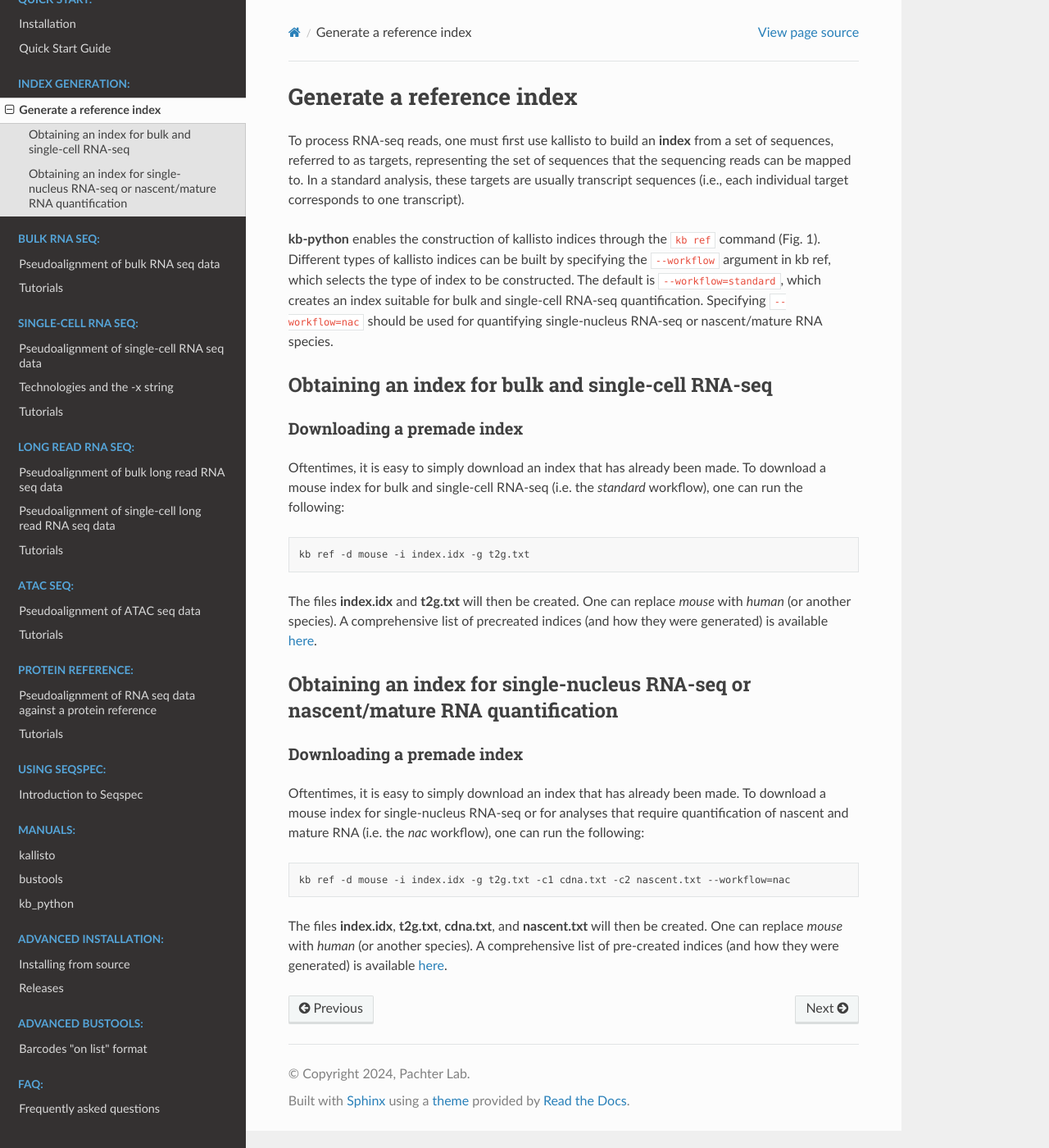
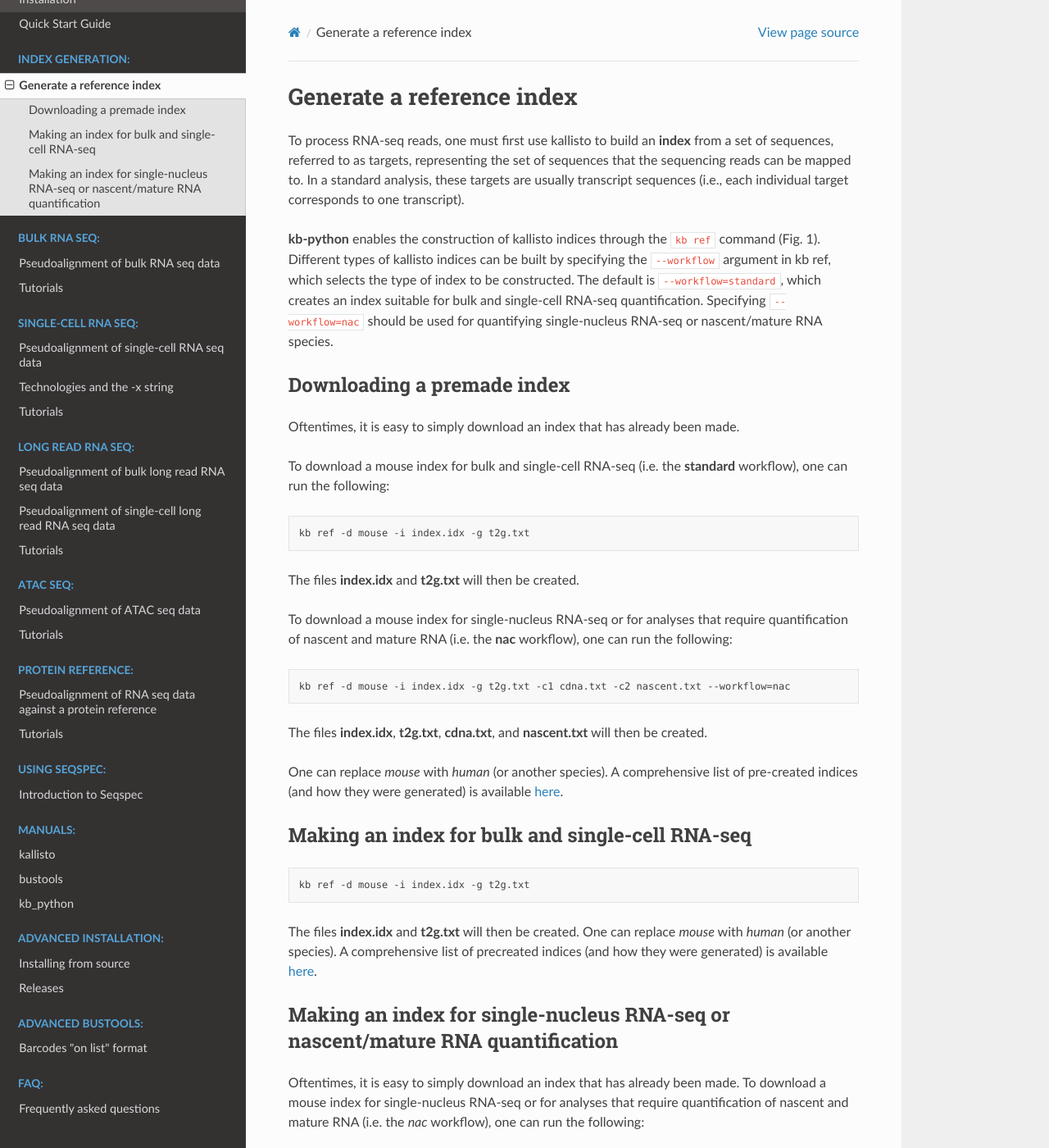
Before and after one commit to pachterlab/kb_docs, a Sphinx documentation site: the page built from docs/source/index/index_generation.rst, in a window 1280 px wide and 1400 px high. Shown: the whole window at 82% size. Built offline with Sphinx 7.4.7 and the Read the Docs theme 3.1.0, drawn with Linux system fonts in a browser that asks for light colours.

Commit message:
Update index_generation.rst

```diff
--- a/docs/source/index/index_generation.rst
+++ b/docs/source/index/index_generation.rst
@@ -5,15 +5,36 @@ To process RNA-seq reads, one must first use kallisto to build an **index** from
 
 **kb-python** enables the construction of kallisto indices through the ``kb ref`` command (Fig. 1). Different types of kallisto indices can be built by specifying the ``--workflow`` argument in kb ref, which selects the type of index to be constructed. The default is ``--workflow=standard``, which creates an index suitable for bulk and single-cell RNA-seq quantification. Specifying ``--workflow=nac`` should be used for quantifying single-nucleus RNA-seq or nascent/mature RNA species.
 
+Downloading a premade index
+^^^^^^^^^^^^^^^^^^^^^^^^^^^
+
+Oftentimes, it is easy to simply download an index that has already been made.
+
+To download a mouse index for bulk and single-cell RNA-seq (i.e. the **standard** workflow), one can run the following:
+
+.. code-block:: text
+
+   kb ref -d mouse -i index.idx -g t2g.txt
+
+The files **index.idx** and **t2g.txt** will then be created.
+
+To download a mouse index for single-nucleus RNA-seq or for analyses that require quantification of nascent and mature RNA (i.e. the **nac** workflow), one can run the following:
+
+.. code-block:: text
+
+   kb ref -d mouse -i index.idx -g t2g.txt -c1 cdna.txt -c2 nascent.txt --workflow=nac
 
 
-Obtaining an index for bulk and single-cell RNA-seq
-^^^^^^^^^^^^^^^^^^^^^^^^^^^^^^^^^^^^^^^^^^^^^^^^^^^^
+The files **index.idx**, **t2g.txt**, **cdna.txt**, and **nascent.txt** will then be created.
 
-Downloading a premade index
----------------------------
+One can replace *mouse* with *human* (or another species). A comprehensive list of pre-created indices (and how they were generated) is available `here <https://github.com/pachterlab/kallisto-transcriptome-indices>`_.
 
-Oftentimes, it is easy to simply download an index that has already been made. To download a mouse index for bulk and single-cell RNA-seq (i.e. the *standard* workflow), one can run the following:
+
+
+
+Making an index for bulk and single-cell RNA-seq
+^^^^^^^^^^^^^^^^^^^^^^^^^^^^^^^^^^^^^^^^^^^^^^^^^
+
 
 
 .. code-block:: text
@@ -23,11 +44,8 @@ Oftentimes, it is easy to simply download an index that has already been made. T
 The files **index.idx** and **t2g.txt** will then be created. One can replace *mouse* with *human* (or another species). A comprehensive list of precreated indices (and how they were generated) is available `here <https://github.com/pachterlab/kallisto-transcriptome-indices>`_.
 
 
-Obtaining an index for single-nucleus RNA-seq or nascent/mature RNA quantification
-^^^^^^^^^^^^^^^^^^^^^^^^^^^^^^^^^^^^^^^^^^^^^^^^^^^^^^^^^^^^^^^^^^^^^^^^^^^^^^^^^^
-
-Downloading a premade index
----------------------------
+Making an index for single-nucleus RNA-seq or nascent/mature RNA quantification
+^^^^^^^^^^^^^^^^^^^^^^^^^^^^^^^^^^^^^^^^^^^^^^^^^^^^^^^^^^^^^^^^^^^^^^^^^^^^^^^
 
 Oftentimes, it is easy to simply download an index that has already been made. To download a mouse index for single-nucleus RNA-seq or for analyses that require quantification of nascent and mature RNA (i.e. the *nac* workflow), one can run the following:
 
```
